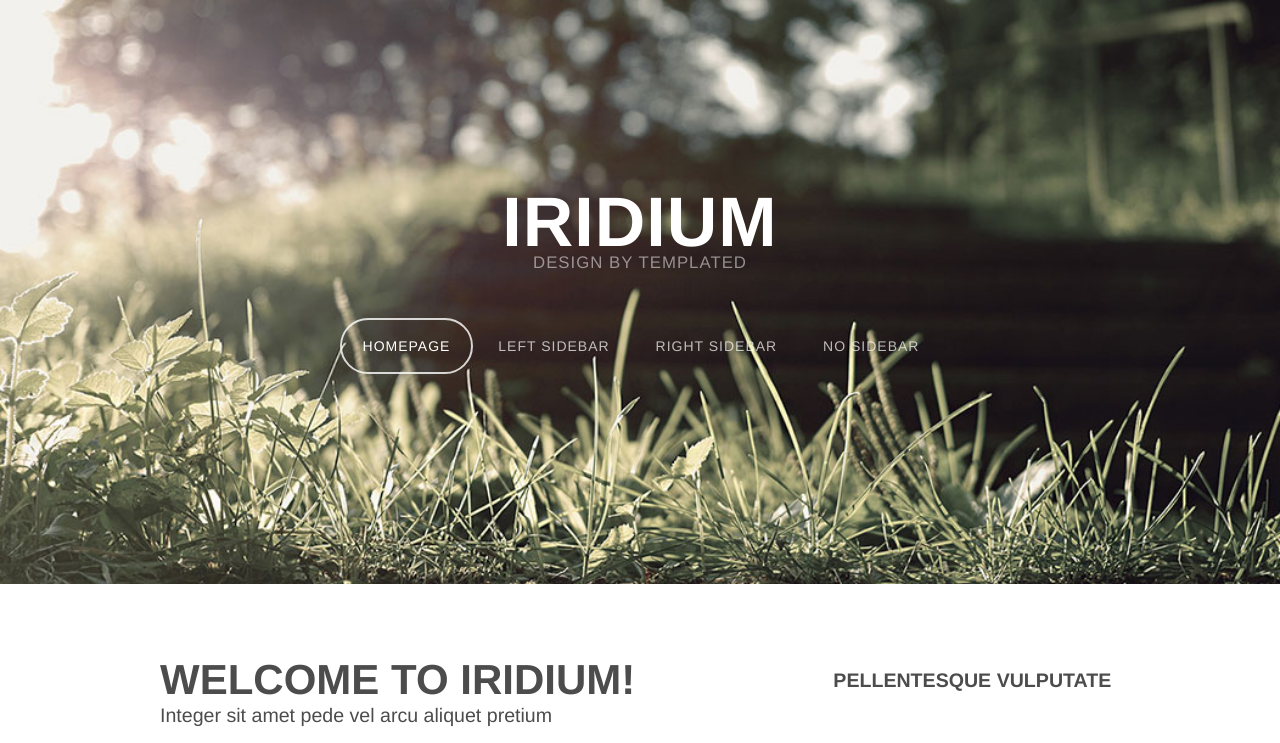
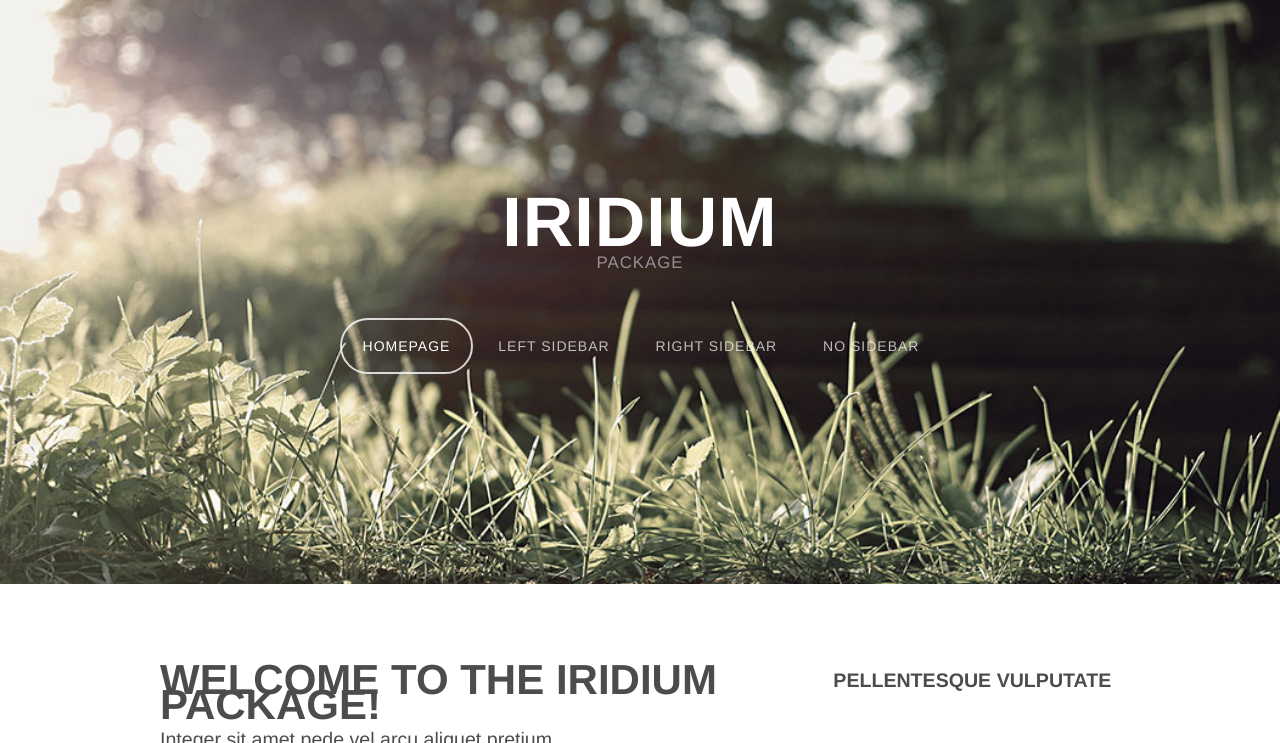
Before and after one commit to tiahchia/Iridiumtheme, a plain HTML site: page index.html in a window 1280 px wide. Shown: the top 743 px of the page. Drawn offline with nearby package versions, Linux system fonts and the light colour scheme.

Commit message:
Update index.html

```diff
--- a/index.html
+++ b/index.html
@@ -6,7 +6,7 @@
 -->
 <html>
 	<head>
-		<title>Iridium by TEMPLATED</title>
+		<title>Iridium Package</title>
 		<meta http-equiv="content-type" content="text/html; charset=utf-8" />
 		<meta name="description" content="" />
 		<meta name="keywords" content="" />
@@ -33,7 +33,7 @@
 				<!-- Logo -->
 				<div id="logo">
 					<h1><a href="#">Iridium</a></h1>
-					<span>Design by TEMPLATED</span>
+					<span>Package</span>
 				</div>
 
 				<!-- Nav -->
@@ -57,7 +57,7 @@
 					<div id="content" class="8u skel-cell-important">
 						<section>
 							<header>
-								<h2>Welcome to Iridium!</h2>
+								<h2>Welcome to the Iridium Package!</h2>
 								<span class="byline">Integer sit amet pede vel arcu aliquet pretium</span>
 							</header>
 							<a href="#" class="image full"><img src="images/pic07.jpg" alt="" /></a>
@@ -174,4 +174,5 @@
 		</div>
 
 	</body>
+
 </html>
```
